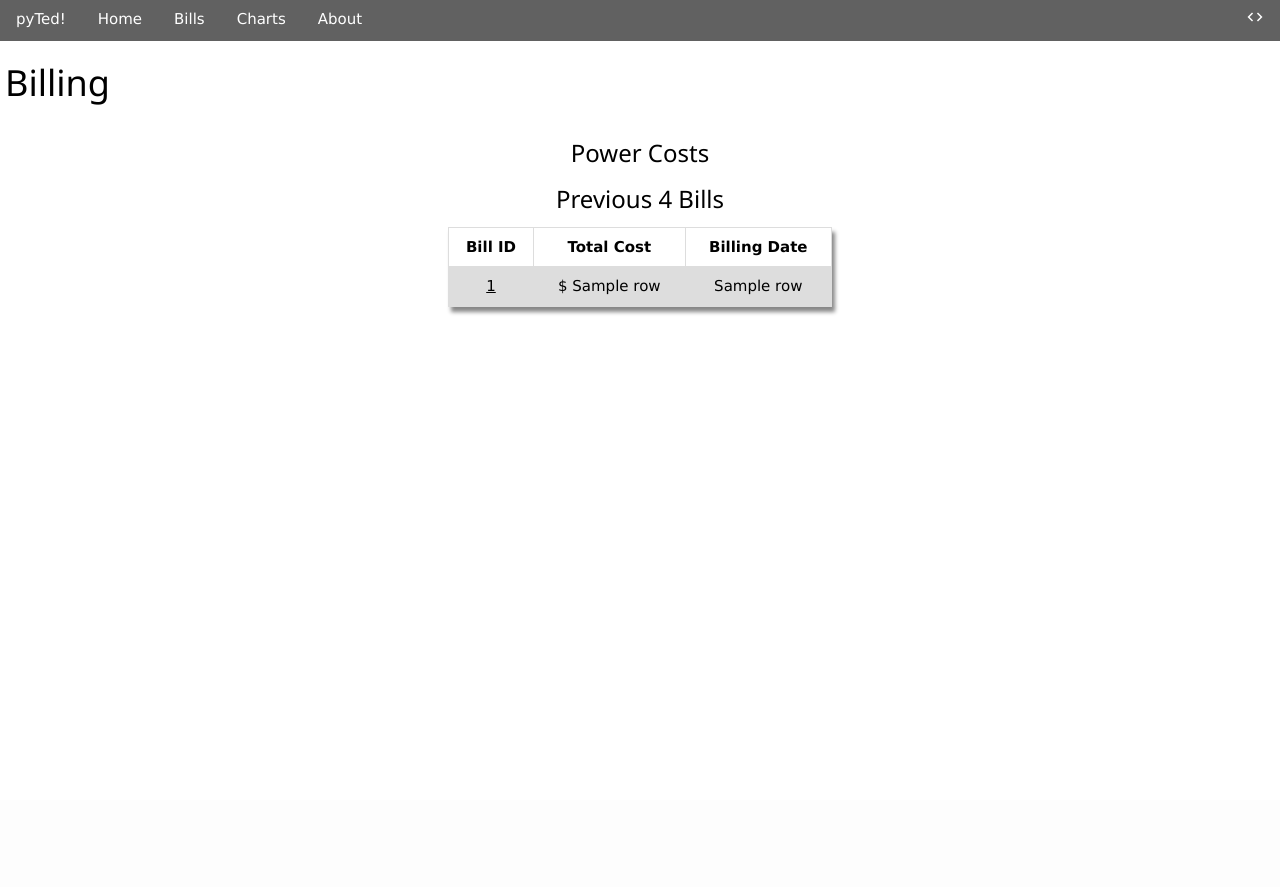
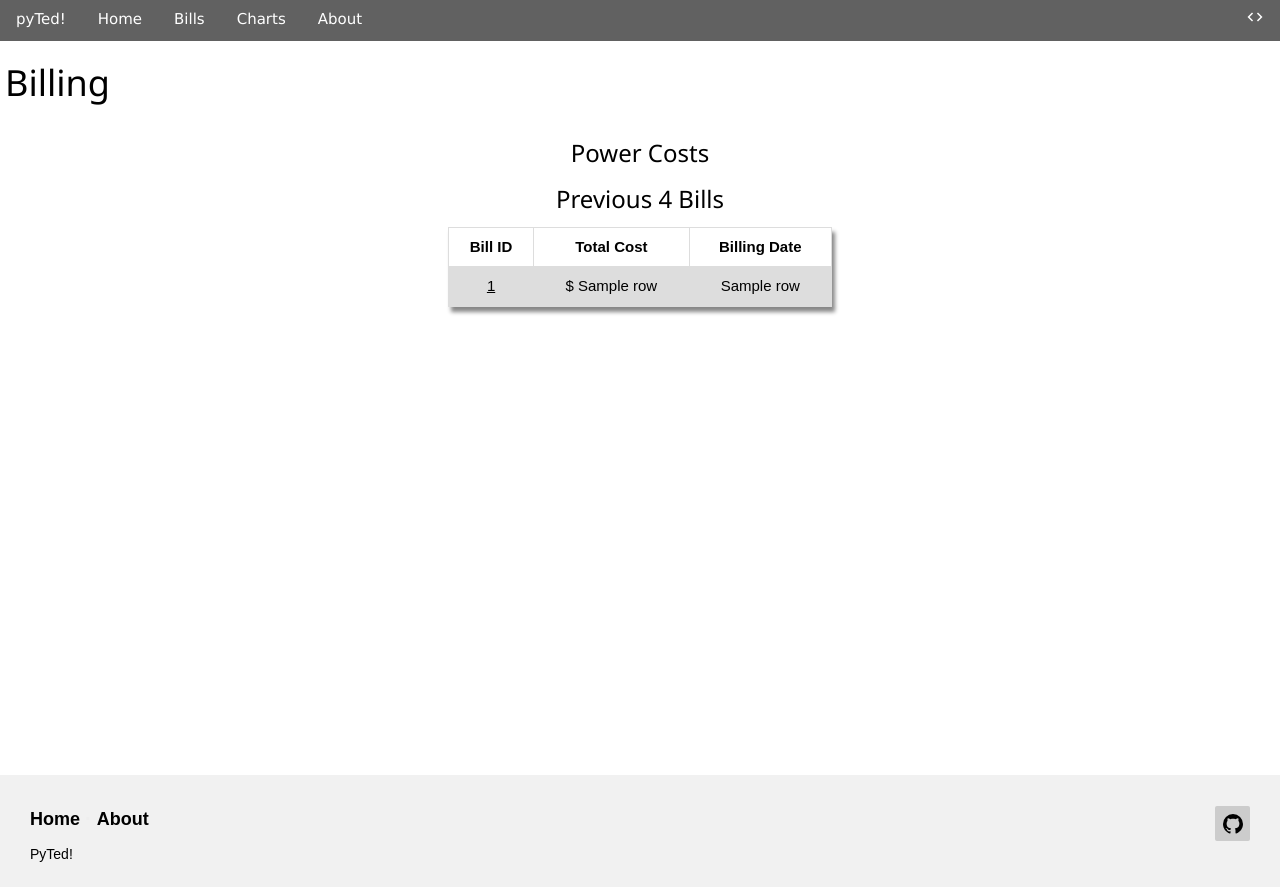
Before and after one commit to ch0ppy35/pyTed, a Python web app: template app/templates/bills.html in a window 1280 px wide. Before the commit the page ends 314 px from the top, so only its background shows below. Run offline with Jinja, Linux system fonts and the light colour scheme; the template is opened without the code that fills it: most values are stand-ins (such as "Sample title", 1, 10 or a date in 2020); some libraries are stand-ins or nearby versions.

Commit message:
Sticky footer

```diff
--- a/app/static/css/main.css
+++ b/app/static/css/main.css
@@ -144,8 +144,6 @@ table {
 
 .footer-distributed p.footer-links a:hover{text-decoration:underline;}
 
-/* Media Queries */
-
 @media (max-width: 600px) {
   .footer-distributed .footer-left, .footer-distributed .footer-right {
     text-align: center;
@@ -162,6 +160,8 @@ table {
 #main {
     text-align: center;
     font-family: arial, sans-serif;
+    min-height: calc(100vh - 150px);
+    padding-bottom: 20px;
 }
 
 #rtkw {
--- a/app/templates/billData.html
+++ b/app/templates/billData.html
@@ -2,7 +2,7 @@
 {% block content %}
 <title>Bills | pyTed</title>
 <h1>Billing </h1>
-<div class="w3-row">
+<div class="w3-row" id="main">
         <div class="w3-third w3-center">
             <p></p>
         </div>
@@ -36,4 +36,4 @@
 </div>
 
 {% endblock %}
-{
+{% include 'footer.html' %}
--- a/app/templates/bills.html
+++ b/app/templates/bills.html
@@ -3,7 +3,7 @@
 {% block content %}
 <title>Bills | pyTed</title>
 <h1>Billing </h1>
-<div class="w3-row">
+<div class="w3-row" id="main">
         <div class="w3-third w3-center">
             <p></p>
         </div>
@@ -29,4 +29,6 @@
                 </table>
             </div>
         </div>
+</div>
 {% endblock %}
+{% include 'footer.html' %}
--- a/app/templates/charts.html
+++ b/app/templates/charts.html
@@ -56,6 +56,7 @@
 
 
 <body>
+    <div id="main">
     <div class="w3-center">
         <h1>Charts!</h1>
     </div>
@@ -67,4 +68,6 @@
     <div class="charts" id="donutchart"></div>
         </div>
     </div>
+    </div>
 {% endblock %}
+{% include 'footer.html' %}
--- a/app/templates/footer.html
+++ b/app/templates/footer.html
@@ -1,7 +1,6 @@
 {% block footer %}
 
-
-   		<footer class="footer-distributed">
+   		<footer class="footer-distributed" id="footerPosition">
 
 			<div class="footer-right">
 				<a href="#"><img src="{{ url_for('static', filename='github.svg') }}"></img></a>
@@ -18,7 +17,6 @@
 
 		</footer>
 
-
 </body>
 </html>
 {% endblock %}
--- a/app/templates/index.html
+++ b/app/templates/index.html
@@ -146,3 +146,4 @@
     </div>
 </div>
 {% endblock %}
+{% include 'footer.html' %}
```
Also changed, not shown: app/templates/about.html (line endings or trailing spaces), app/templates/top.html (line endings or trailing spaces).
